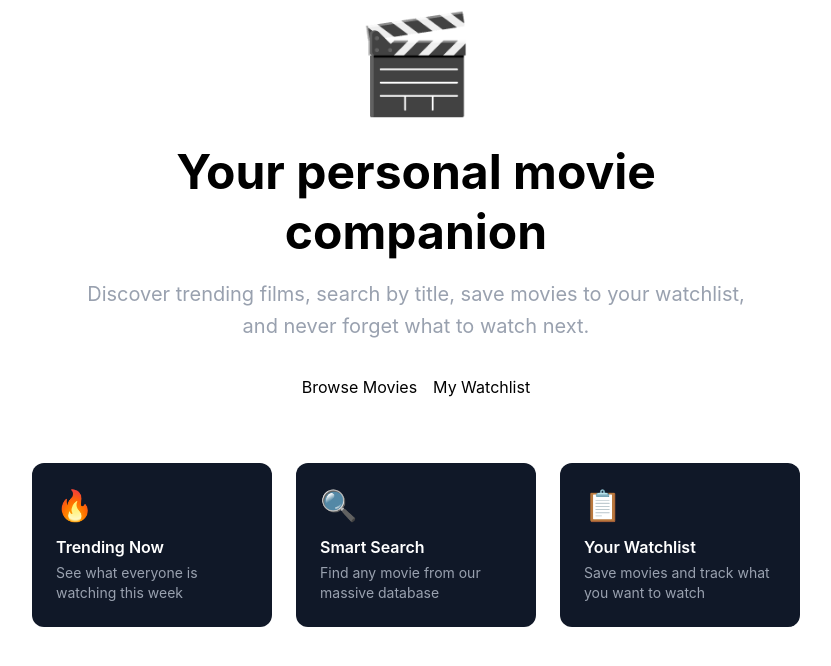
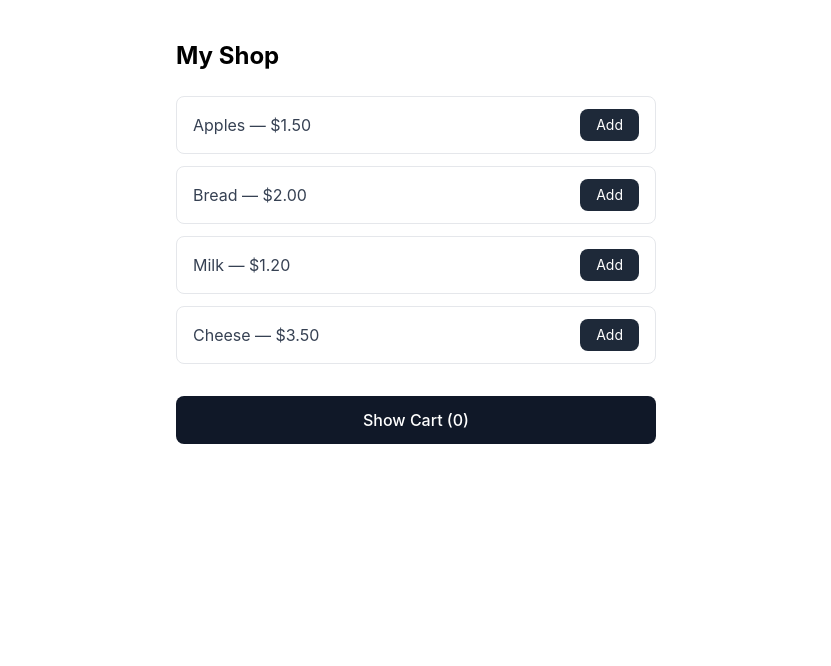
Before and after one commit to rid137/kinel-react-cohort-project, a React (Vite) app: page / in a window 1280 px wide. Shown: the top 666 px of the page, without its empty margins (224-1055 px from the left). Built offline with nearby package versions, Linux system fonts and the light colour scheme.

Commit message:
added shopping cart page example

```diff
--- a/src/App.jsx
+++ b/src/App.jsx
@@ -1,10 +1,12 @@
 import Home from "./pages/Home"
 import './index.css'
+import ShoppingCart from "./pages/Shoppingcart"
 
 function App() {
 
   return (
-    <Home />
+    // <Home />
+    <ShoppingCart />
   )
 }
 
--- a/src/components/Button.jsx
+++ b/src/components/Button.jsx
@@ -1,7 +1,4 @@
-const Button = ({label}) => {
-
-
-
+function Button ({label}) {
     return(
         <button>
             {label}
--- a/src/components/Header.jsx
+++ b/src/components/Header.jsx
@@ -8,5 +8,4 @@ const Header = () => {
         </header>
     )
 }
-
 export default Header
--- a/src/pages/Home.jsx
+++ b/src/pages/Home.jsx
@@ -29,6 +29,7 @@
 // =============================================================================
 
 import Button from "../components/Button";
+
 
 function Home() {
 
--- /dev/null
+++ b/src/pages/Shoppingcart.jsx
@@ -0,0 +1,140 @@
+// ShoppingCart.jsx
+// This component teaches: useState, arrays in state, conditional rendering,
+// derived state, and passing functions as props
+
+import { useState } from "react";
+
+// 🛍️ Some sample products to add to the cart
+const PRODUCTS = [
+  { id: 1, name: "Apples",  price: 1.50 },
+  { id: 2, name: "Bread",   price: 2.00 },
+  { id: 3, name: "Milk",    price: 1.20 },
+  { id: 4, name: "Cheese",  price: 3.50 },
+];
+
+function ShoppingCart() {
+  // STATE 1: the list of items currently in the cart
+  // We start with an empty array [] because the cart is empty at first
+  const [items, setItems] = useState([]);
+  console.log("items in the cart", items)
+
+  // STATE 2: whether the cart drawer is open or closed
+  // We start with false because the cart is hidden at first
+  const [isOpen, setIsOpen] = useState(false);
+
+  // ➕ ADD an item to the cart
+  // We use the "prev =>" pattern so React always has the latest list
+  const addItem = (newItem) => {
+    setItems(prev => [...prev, newItem]);
+    // [...prev, newItem] means: "keep everything that was already in the
+    // array, THEN add newItem at the end"
+  };
+
+  // ❌ REMOVE an item from the cart by its id
+  const removeItem = (id) => {
+    setItems(prev =>
+      // .filter() keeps only the items where the condition is TRUE
+      // so any item whose id matches gets removed
+      prev.filter(item => item.id !== id)
+    );
+  };
+
+  // 🧮 DERIVED STATE — calculated from existing state, no useState needed
+  // Every time `items` changes, React re-renders and recalculates this
+  const totalPrice = items.reduce((sum, item) => sum + item.price, 0);
+  const itemCount  = items.length;
+
+
+//   const [greeting, setGreeting] = useState("Good morning");
+
+//   if (greeting === "Good morning") {
+//     console.log("this is morning");
+//   } else {
+//     console.log("this is evening")
+//   }
+
+    // Ternary Operator
+    // greeting === "Good morning" ? console.log("this is morning") : console.log("this is evening")
+
+  return (
+    <div className="max-w-lg mx-auto mt-10 px-4 font-sans">
+      <h1 className="text-2xl font-bold mb-6">My Shop</h1>
+
+      {/* ── PRODUCT LIST ── */}
+      <div className="flex flex-col gap-3 mb-8">
+        {PRODUCTS.map(product => (
+          <div
+            key={product.id}
+            className="flex items-center justify-between border border-gray-200 rounded-lg px-4 py-3"
+          >
+            <span className="text-gray-700">
+              {product.name} — ${product.price.toFixed(2)}
+            </span>
+            <button
+              onClick={() => addItem({ ...product, cartId: Date.now() })}
+              // ☝️ We use cartId (not product.id) so the same product can be
+              // added multiple times — each one is unique in the cart
+              className="px-4 py-1.5 bg-gray-800 text-white text-sm rounded-lg hover:bg-gray-700 transition-colors cursor-pointer"
+            >
+              Add
+            </button>
+          </div>
+        ))}
+      </div>
+
+      {/* ── CART TOGGLE BUTTON ── */}
+      <button
+        onClick={() => setIsOpen(!isOpen)}
+        // !isOpen flips the value: false → true, true → false
+        className="w-full py-3 bg-gray-900 text-white font-medium rounded-lg hover:bg-gray-700 transition-colors cursor-pointer"
+      >
+        {/* We show different text depending on state ==> Ternary Operation */}
+        {isOpen ? "Hide Cart" : `Show Cart (${itemCount})`}
+      </button>
+
+      {/* ── CART DRAWER ──
+          This whole block only renders when isOpen is true.
+          The pattern: {condition && <JSX />} is called "short-circuit rendering" */}
+      {isOpen && (
+        <div className="mt-4 border border-gray-200 rounded-lg p-4">
+          <h2 className="text-lg font-semibold mb-4">Your Cart</h2>
+
+          {/* Another conditional: show a message when the cart is empty */}
+          {items.length === 0 ? (
+            <p className="text-gray-400 text-sm">Your cart is empty. Add something!</p>
+          ) : (
+            <>
+              {/* Loop over every item in the cart and show it */}
+              <ul className="divide-y divide-gray-100">
+                {items.map(item => (
+                  <li
+                    key={item.cartId}
+                    // ☝️ key uses cartId so duplicates are handled correctly
+                    className="flex items-center justify-between py-3"
+                  >
+                    <span className="text-gray-700">
+                      {item.name} — ${item.price.toFixed(2)}
+                    </span>
+                    <button
+                      onClick={() => removeItem(item.cartId)}
+                      className="text-red-400 hover:text-red-600 text-lg leading-none cursor-pointer transition-colors"
+                    >
+                      ✕
+                    </button>
+                  </li>
+                ))}
+              </ul>
+
+              {/* Total — derived from state, always up to date */}
+              <p className="text-right font-bold mt-4 pt-3 border-t border-gray-100">
+                Total: ${totalPrice.toFixed(2)}
+              </p>
+            </>
+          )}
+        </div>
+      )}
+    </div>
+  );
+}
+
+export default ShoppingCart;
```
